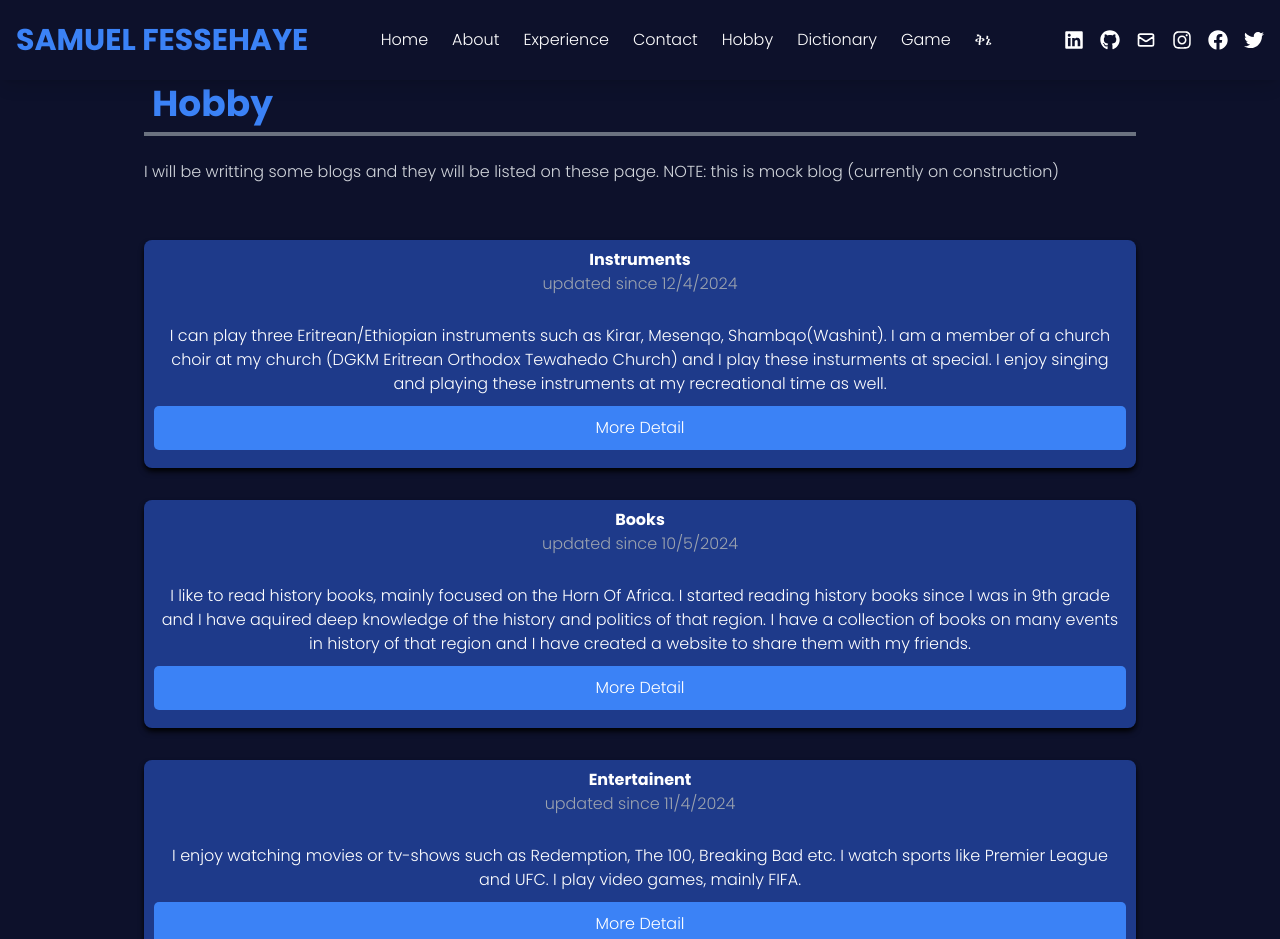
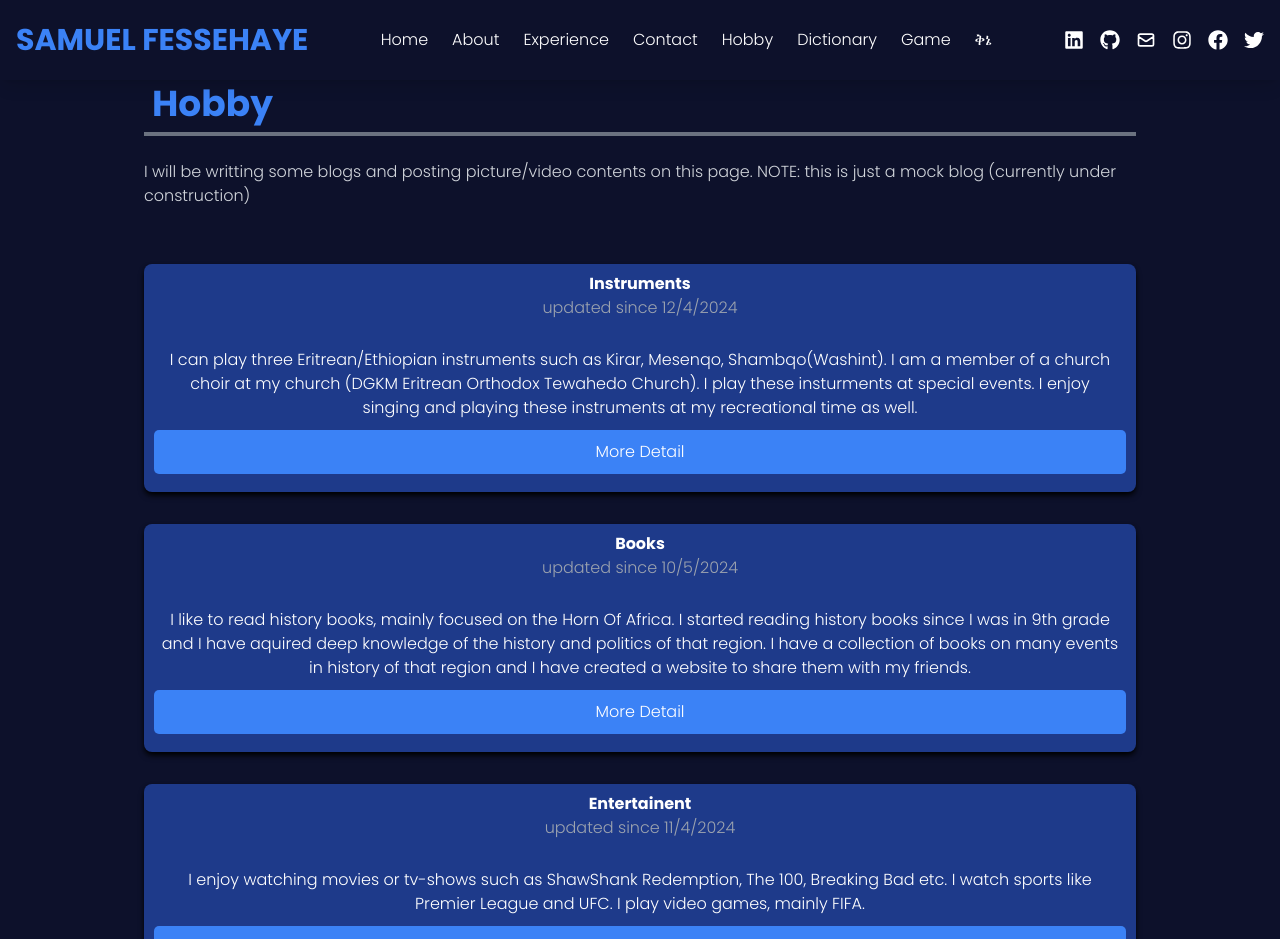
Before and after one commit to Sam-Wel/my-fortfolio, a React (Create React App) app: page /hobby in a window 1280 px wide. Shown: the top 939 px of the page. Built offline with nearby package versions, Linux system fonts and the light colour scheme.

Commit message:
fixed css

```diff
--- a/src/components/BeteQnie/BlogList.jsx
+++ b/src/components/BeteQnie/BlogList.jsx
@@ -70,7 +70,7 @@ const BlogList = () => {
   }
 
   return (
-    <div className="max-w-6xl mx-auto p-6 pt-24 bg-gradient-to-b from-gray-100 to-gray-200"> {/* Added padding-top to push content below navbar */}
+    <div className="max-w-6xl mx-auto p-6 pt-24 "> {/* Added padding-top to push content below navbar */}
       <h1 className="text-4xl font-bold mb-6 text-center text-gray-800">
         ቤተ ቅኔ
       </h1>
--- a/src/components/personal/Hobby.jsx
+++ b/src/components/personal/Hobby.jsx
@@ -6,7 +6,7 @@ const Hobby = () => {
       id: 1,
       date: "12/4/2024",
       title: "Instruments",
-      content:"I can play three Eritrean/Ethiopian instruments such as Kirar, Mesenqo, Shambqo(Washint). I am a member of a church choir at my church (DGKM Eritrean Orthodox Tewahedo Church) and I play these insturments at special. I enjoy singing and playing these instruments at my recreational time as well.",
+      content:"I can play three Eritrean/Ethiopian instruments such as Kirar, Mesenqo, Shambqo(Washint). I am a member of a church choir at my church (DGKM Eritrean Orthodox Tewahedo Church). I play these insturments at special events. I enjoy singing and playing these instruments at my recreational time as well.",
       style: "shadow-black",
       size:"w-20 mx-auto",
     },
@@ -22,7 +22,7 @@ const Hobby = () => {
       id: 3,
       date: "11/4/2024",
       title: "Entertainent",
-      content:"I enjoy watching movies or tv-shows such as Redemption, The 100, Breaking Bad etc. I watch sports like Premier League and UFC. I play video games, mainly FIFA. ",
+      content:"I enjoy watching movies or tv-shows such as ShawShank Redemption, The 100, Breaking Bad etc. I watch sports like Premier League and UFC. I play video games, mainly FIFA. ",
       style: "shadow-black",
       size:"w-20 mx-auto",
     },
@@ -43,7 +43,7 @@ const Hobby = () => {
           <p className="text-blue-500 text-4xl font-bold border-b-4 border-gray-500 p-2 ">
             Hobby
           </p>
-          <p className="py-6 text-gray-300">I will be writting some blogs and they will be listed on these page. NOTE: this is mock blog (currently on construction)</p>
+          <p className="py-6 text-gray-300">I will be writting some blogs and posting picture/video contents on this page. NOTE: this is just a mock blog (currently under construction)</p>
         </div>
 
         <div className="w-full grid grid-cols-1 sm:grid-cols-1 gap-8 text-center py-8 px-12 sm:px-0 text-white">
```
